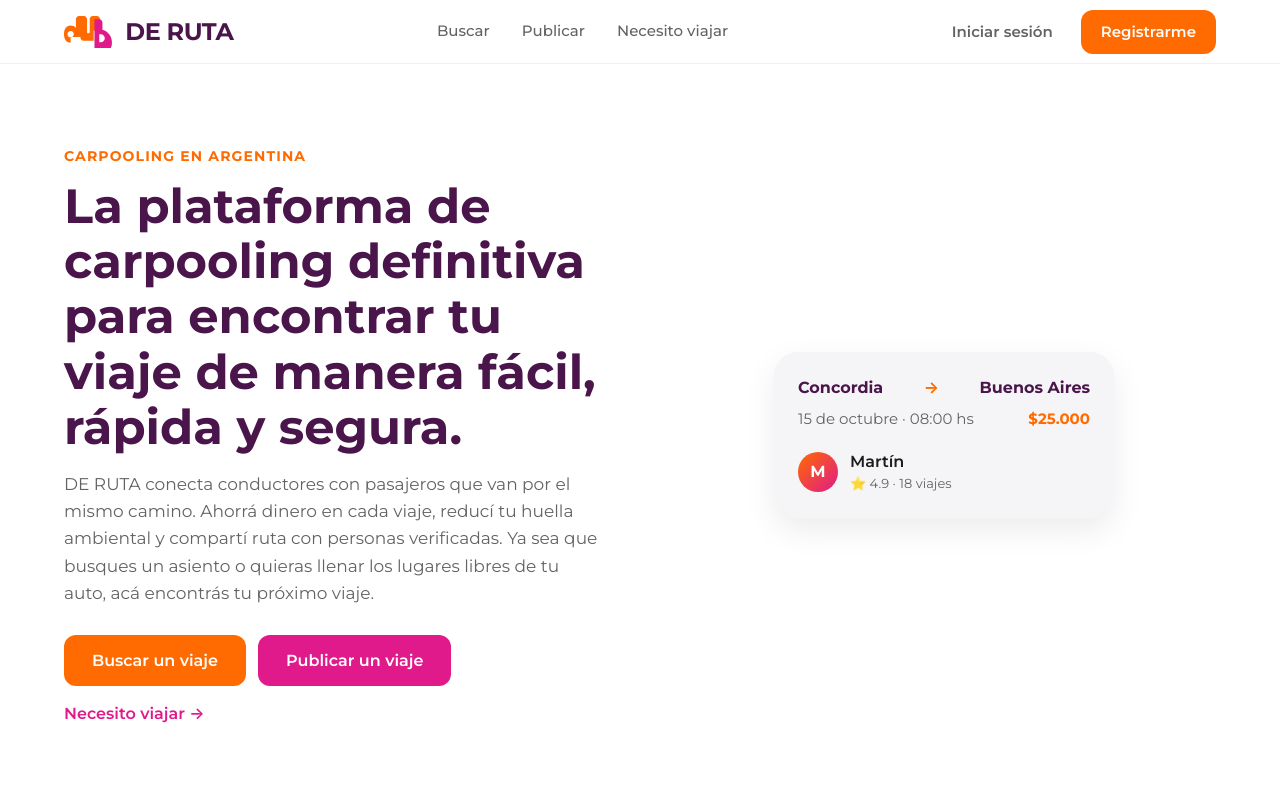
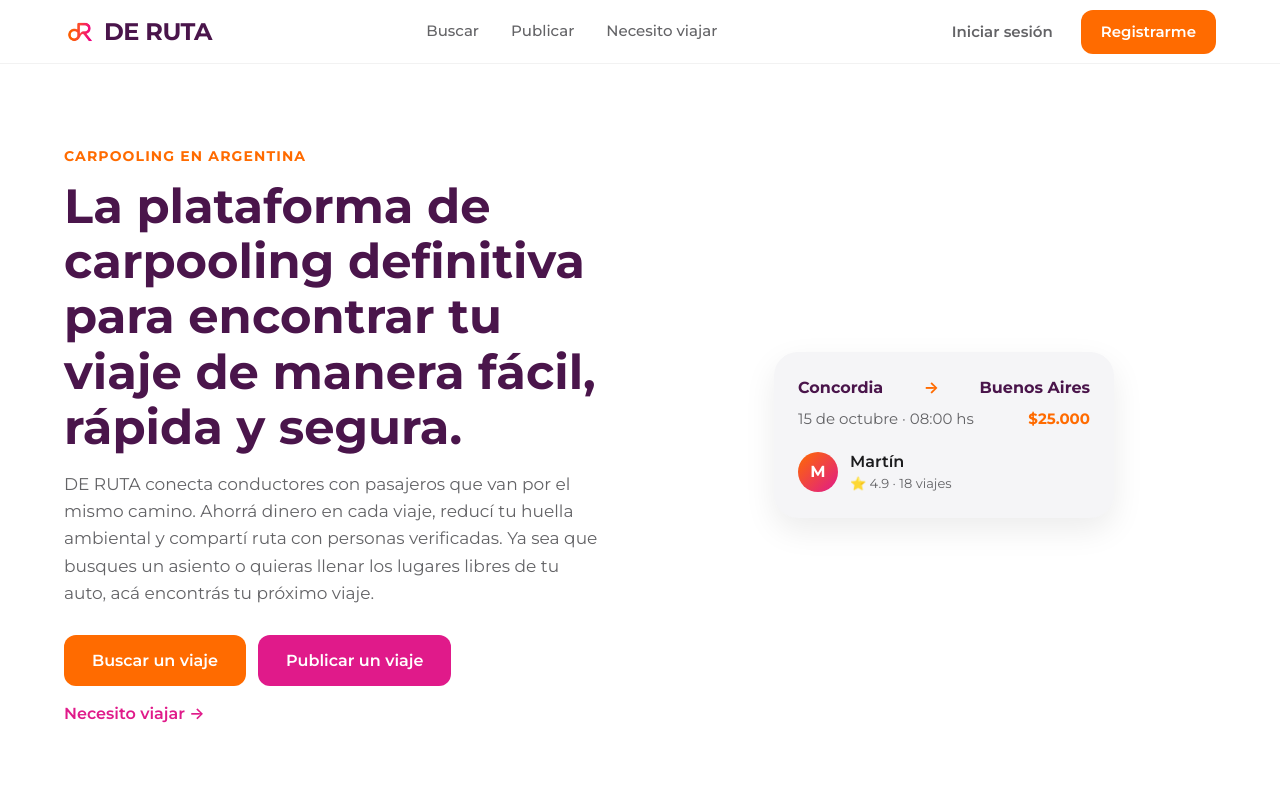
Before and after one commit to camivillafane/deruta, an Angular app in the folder apps/web/: page / in a window 1280 px wide. Shown: the top 800 px of the page. Built offline with nearby package versions, Linux system fonts and the light colour scheme.

Commit message:
Use original logo and favicon assets

```diff
--- a/apps/web/src/app/shared/components/header/header.component.ts
+++ b/apps/web/src/app/shared/components/header/header.component.ts
@@ -12,7 +12,7 @@ import { ButtonComponent } from '../button/button.component';
     <header class="app-header">
       <div class="container app-header__container">
         <a routerLink="/" class="app-header__logo" aria-label="DE RUTA - Inicio">
-          <img src="/logo.svg" alt="DE RUTA" class="app-header__logo-img" width="120" height="40" />
+          <img src="/logo_deruta.png" alt="DE RUTA" class="app-header__logo-img" width="120" height="40" />
           <span class="app-header__logo-text">DE RUTA</span>
         </a>
 
--- a/apps/web/src/index.html
+++ b/apps/web/src/index.html
@@ -9,7 +9,7 @@
   <link rel="preconnect" href="https://fonts.googleapis.com">
   <link rel="preconnect" href="https://fonts.gstatic.com" crossorigin>
   <link href="https://fonts.googleapis.com/css2?family=Montserrat:wght@400;500;600;700&display=swap" rel="stylesheet">
-  <link rel="icon" type="image/svg+xml" href="/icon.svg">
+  <link rel="icon" type="image/x-icon" href="/deruta.ico">
 </head>
 <body>
   <app-root></app-root>
```
